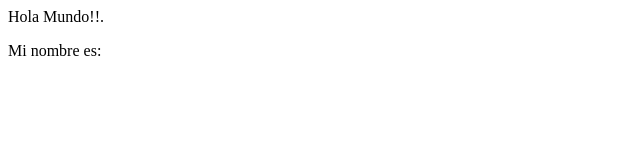
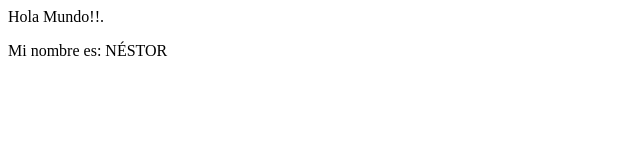
Before and after one commit to Elsenior1/uax-devops-01, a plain HTML site: page index.html in a window 1280 px wide. Shown: the full height of the page, 0-640 px from the left. Drawn offline with Linux system fonts and the light colour scheme.

Commit message:
UPDATED: added my name

```diff
--- a/index.html
+++ b/index.html
@@ -4,6 +4,6 @@
     </head>
     <body>
         <p>Hola Mundo!!.</p>
-<p>Mi nombre es: </p>
+<p>Mi nombre es: NÉSTOR  </p>
   </body>
 </html>
```
